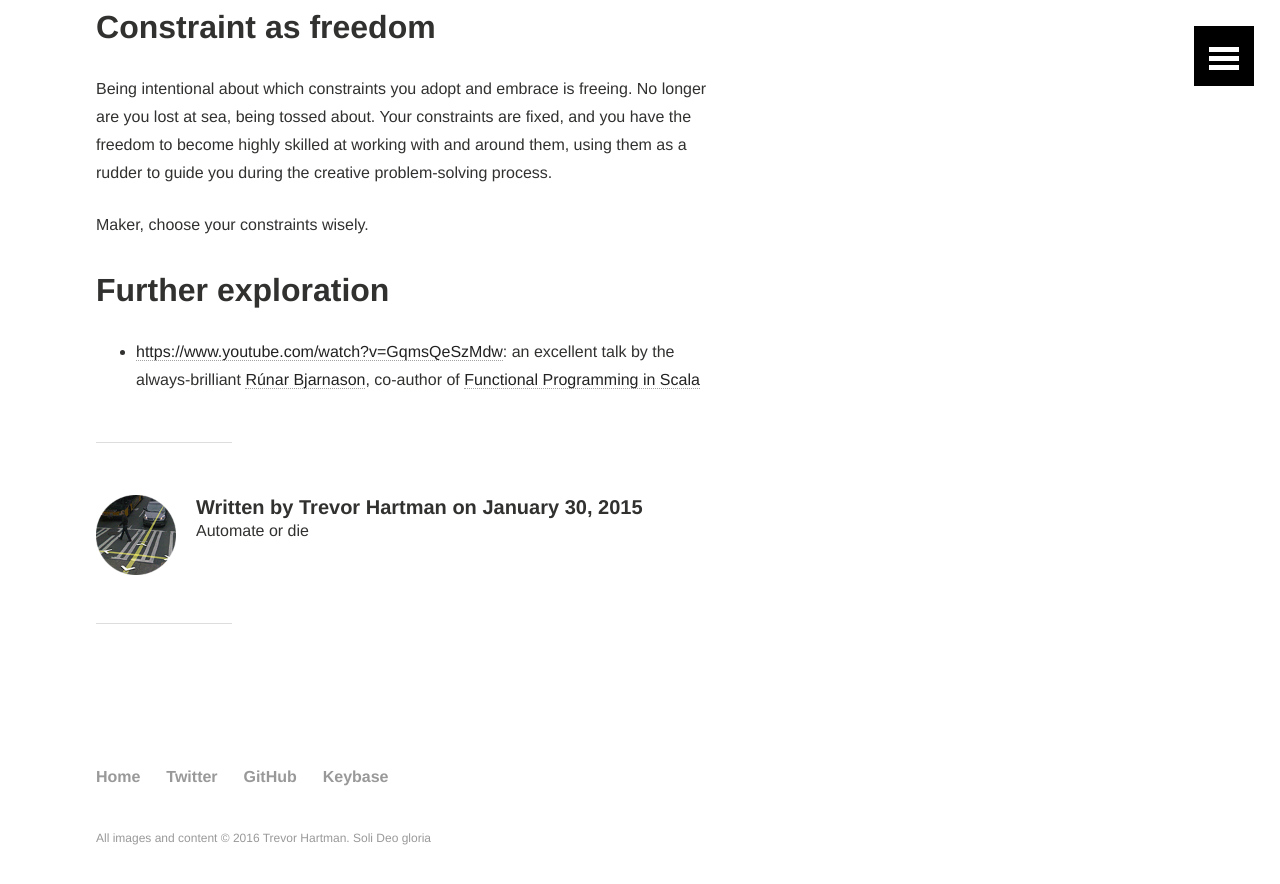
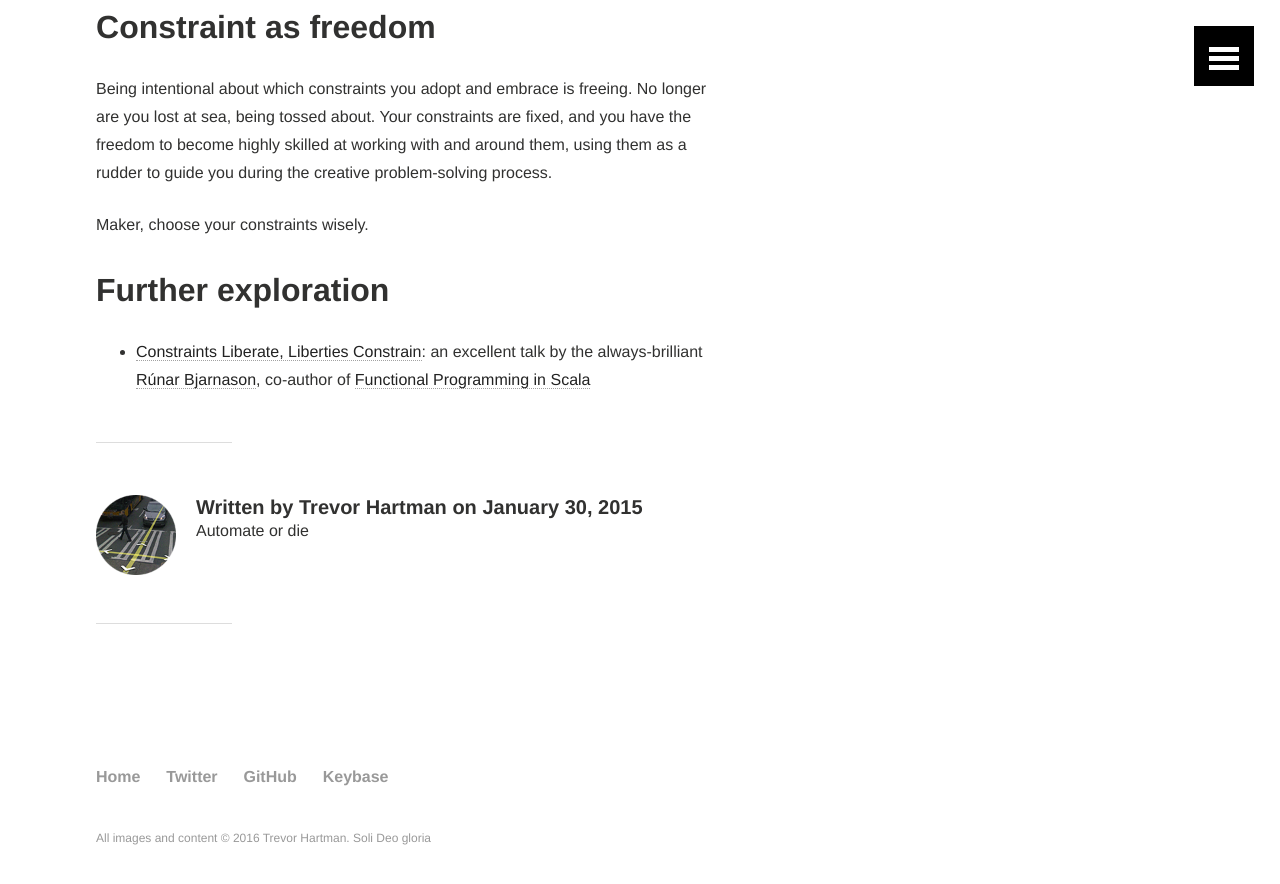
Before and after one commit to devth/devth.github.com, a Jekyll site: the page built from _posts/2015-01-30-beautiful-constraint.md, in a window 1280 px wide and 900 px high, scrolled down 4156 px. Shown: the top 884 px of the window. Built offline with Jekyll 4.4.1, drawn with Linux system fonts in a browser that asks for light colours; Markdown is read by kramdown in place of the engine named in the settings; comment, search, counter and statistics services are not loaded.

Commit message:
Update constraint link title

```diff
--- a/_posts/2015-01-30-beautiful-constraint.md
+++ b/_posts/2015-01-30-beautiful-constraint.md
@@ -158,6 +158,6 @@
 
 ## Further exploration
 
-- [https://www.youtube.com/watch?v=GqmsQeSzMdw](https://www.youtube.com/watch?v=GqmsQeSzMdw):
+- [Constraints Liberate, Liberties Constrain](https://www.youtube.com/watch?v=GqmsQeSzMdw):
    an excellent talk by the always-brilliant [Rúnar Bjarnason](http://blog.higher-order.com/),
    co-author of [Functional Programming in Scala](https://www.manning.com/books/functional-programming-in-scala)
```
